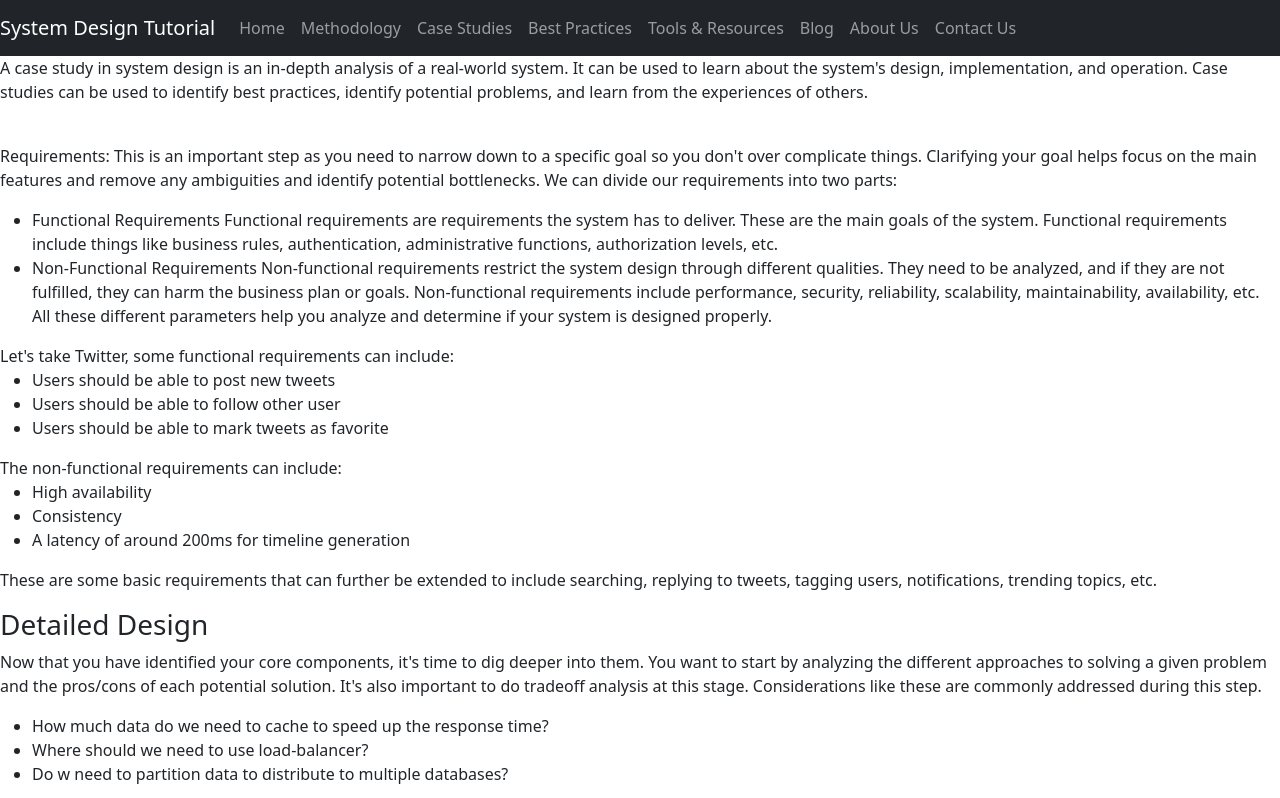
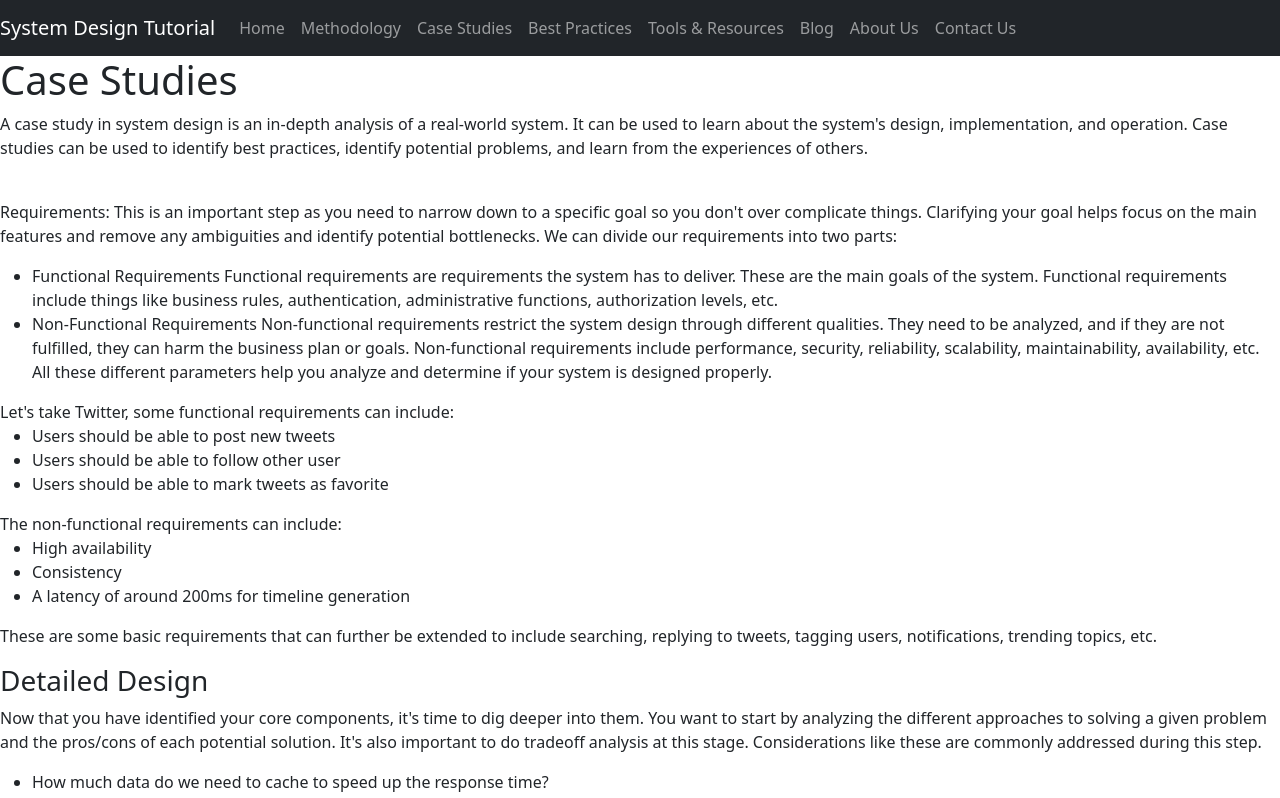
Before and after one commit to Shilpa3107/System_Design, an Angular app: page /casestudies in a window 1280 px wide. Shown: the top 798 px of the page. Built offline with nearby package versions, Linux system fonts and the light colour scheme.

Commit message:
Adding a heading

```diff
--- a/src/app/casestudies/casestudies.component.html
+++ b/src/app/casestudies/casestudies.component.html
@@ -1,4 +1,6 @@
 <section class = "casestuied-section">
+    <h1>Case Studies</h1>
+
     <p>A case study in system design is an in-depth analysis of a real-world system. It can be used to learn about the system's design, implementation, and operation. Case studies can be used to identify best practices, identify potential problems, and learn from the experiences of others.</p>
      <br>
     <p>
```
